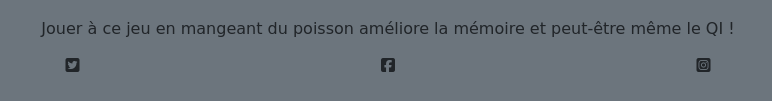
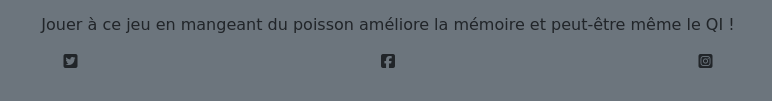
Before and after one commit to ThomasPANIER/JeuDesPaires, a website built with Parcel: page index.html in a window 1280 px wide. Shown: the part 696-797 px from the top of the page, 252-1024 px from the left. Built offline with nearby package versions, Linux system fonts and the light colour scheme; a web font is replaced by a local one.

Commit message:
maj readme

```diff
--- a/css/main.css
+++ b/css/main.css
@@ -86,8 +86,13 @@ textarea {
 /*==========================================================================
   Author's custom styles
   ========================================================================== */
+body {
+  height: 100vh;
+  background-color: #70757a;
+}
+
 #gameDiv {
-  height: 100vh;
+  height: 100%;
   width: 100%;
 }
 
--- a/index.html
+++ b/index.html
@@ -132,7 +132,7 @@
       </div>
     </main>
     <!-- Game footer -->
-    <footer id="smallConfigFoot" class="bg-secondary m-0 p-1">
+    <footer id="smallConfigFoot" class="bg-secondary m-0 p-0">
       <div class="row">
         <!--Removable "smallConfigFoot" part according to the screen size -->
         <p id="mediumConfigFoot" class="fs-6 text-center">
```
Also changed, not shown: README.md.
